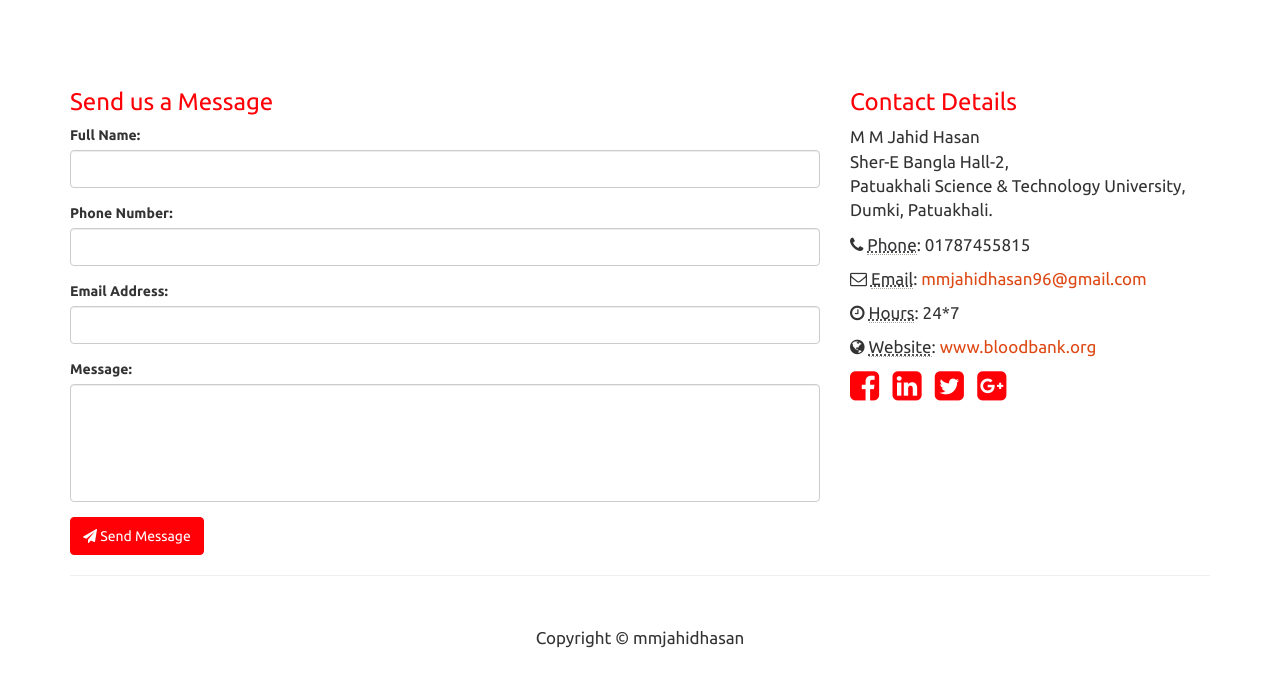
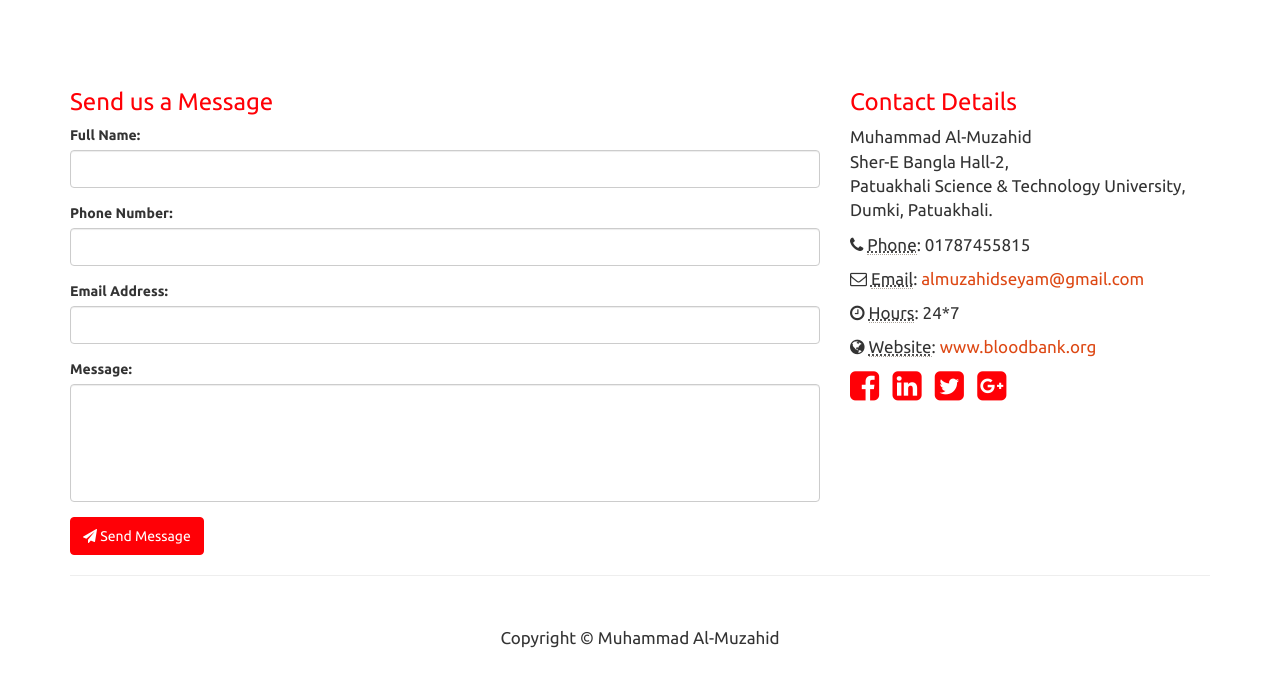
Before and after one commit to almuzahidseyam/Web-Programming-Projects-CIT220, a PHP site: page /contact.php in a window 1280 px wide. Shown: the part 51-738 px from the top of the page. Run offline with PHP 8.4, Linux system fonts and the light colour scheme.

Commit message:
fix: update contact and footer info to Muhammad Al-Muzahid

```diff
--- a/Blood-Bank/Blood_Bank/admin_footer.php
+++ b/Blood-Bank/Blood_Bank/admin_footer.php
@@ -2,7 +2,7 @@
   <div class=" container-fluid">
     <div class="row">
       <div class="col-sm-12" >
-		<p align="center">Copyright &copy; mmjahidhasan</p>
+		<p align="center">Copyright &copy; Muhammad Al-Muzahid</p>
       </div>
     </div>
   </div>
--- a/Blood-Bank/Blood_Bank/contact.php
+++ b/Blood-Bank/Blood_Bank/contact.php
@@ -68,14 +68,14 @@
             <div class="col-md-4">
                 <h3 class='text-primary'>Contact Details</h3>
                 <p>
-                    M M Jahid Hasan <br>Sher-E Bangla Hall-2, <br>
+                    Muhammad Al-Muzahid <br>Sher-E Bangla Hall-2, <br>
 					Patuakhali Science & Technology University,<br>
 					Dumki, Patuakhali.<br>
                 </p>
                 <p><i class="fa fa-phone"></i>
                     <abbr title="Phone">Phone</abbr>: 01787455815</p>
                 <p><i class="fa fa-envelope-o"></i>
-                    <abbr title="Email">Email</abbr>: <a href="#" >mmjahidhasan96@gmail.com</a>
+                    <abbr title="Email">Email</abbr>: <a href="#" >almuzahidseyam@gmail.com</a>
                 </p>
                 <p><i class="fa fa-clock-o"></i>
                     <abbr title="Hours">Hours</abbr>: 24*7</p>
--- a/Blood-Bank/Blood_Bank/footer.php
+++ b/Blood-Bank/Blood_Bank/footer.php
@@ -1,5 +1,5 @@
 <footer>
-	<p class='text-center'>Copyright &copy; mmjahidhasan</p>
+	<p class='text-center'>Copyright &copy; Muhammad Al-Muzahid</p>
 </footer>
 <script src="js/jquery.js"></script>
 <script src="js/bootstrap.min.js"></script>
```
